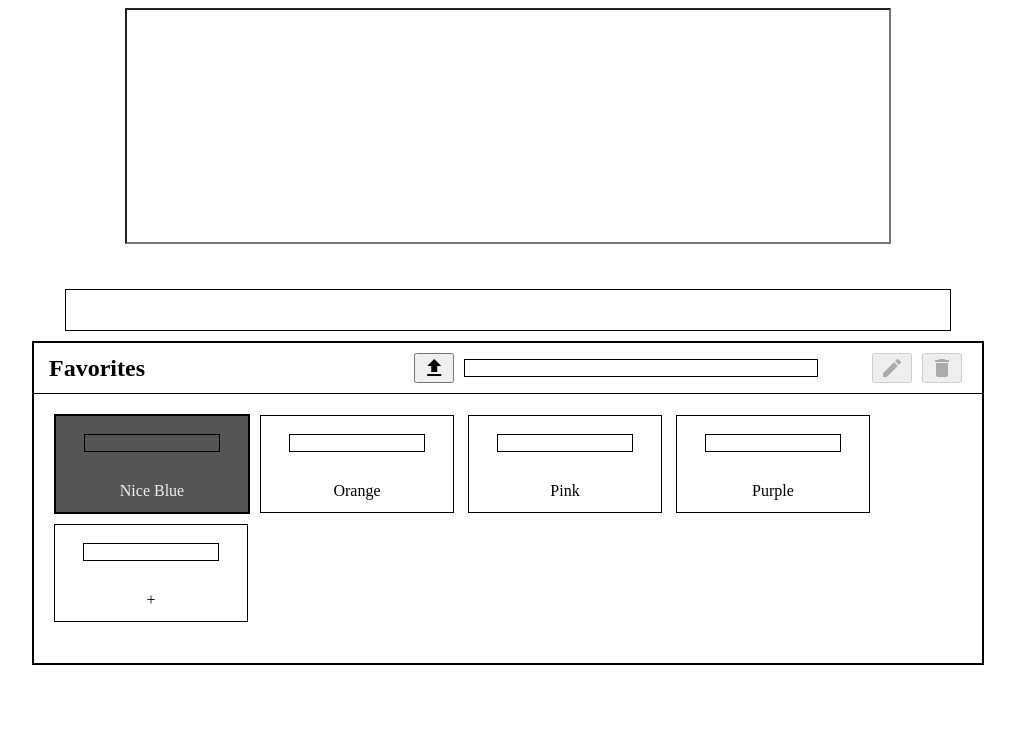
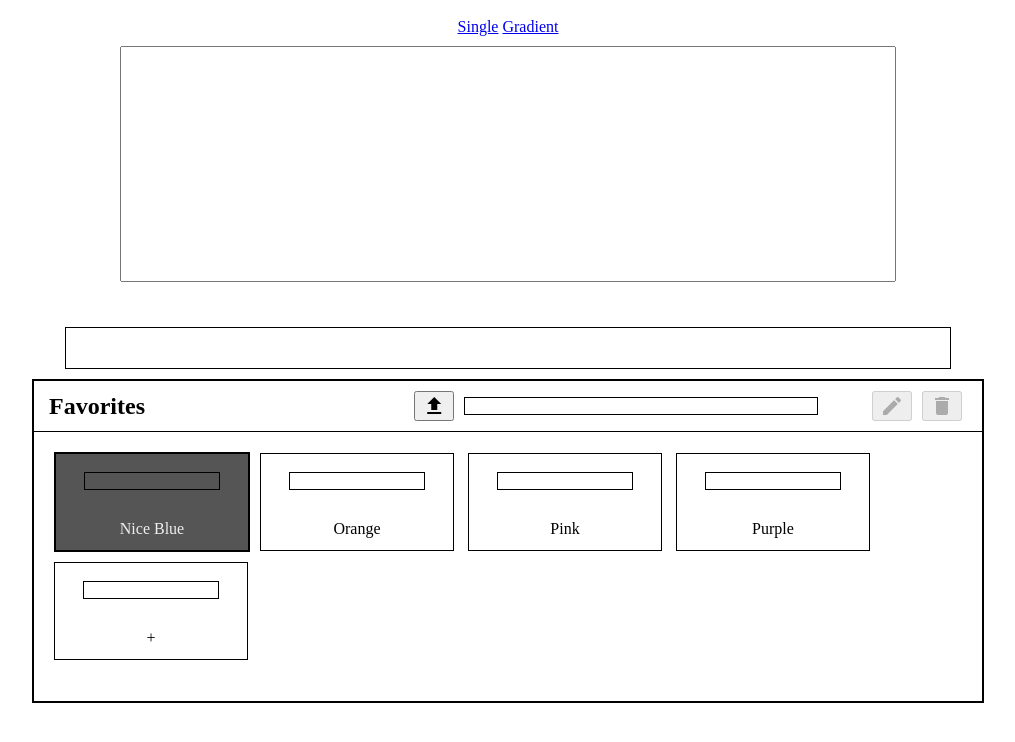
Before and after one commit to bridger-herman/automation, a Flask app: page / in a window 1280 px wide. Shown: the top 742 px of the page, without its empty margins (132-1147 px from the left). Run offline with Flask 2, Linux system fonts and the light colour scheme; some libraries are stand-ins or nearby versions.

Commit message:
Add page navigation

```diff
--- a/server/static/css/master.css
+++ b/server/static/css/master.css
@@ -3,9 +3,9 @@
  * #737373DD
  */
 
-.led-input-container {
+.page {
   width: 100%;
-  display: flex;
+  display: none;
   flex-direction: column;
   align-items: center;
 }
@@ -21,8 +21,7 @@
 
 .wheel-color-picker {
   height: calc(60vh*0.48) !important;
-  width: 60% !important;
-  border-radius: 0;
+  width: 60vw !important;
 }
 
 .color-preview {
@@ -45,3 +44,20 @@
 .w-preview {
   width: 20%;
 }
+
+nav {
+  display: flex;
+  justify-content: center;
+}
+nav ul {
+  margin: 10px;
+  padding: 0;
+  list-style: none;
+}
+nav ul li {
+  display: inline-block;
+}
+
+.page:target {
+  display: flex;
+}
--- a/server/static/js/favorites.js
+++ b/server/static/js/favorites.js
@@ -32,7 +32,7 @@
     if (!rgbw) {
       return;
     }
-    let container = $(event.target).parents('.led-input-container');
+    let container = $(event.target).parents('.page');
     setSliderRGBW(container, rgbw);
     let color = $(container).find('.wheel-color-picker').wheelColorPicker('color');
     let names = ['red', 'green', 'blue', 'white'];
--- a/server/static/js/index.js
+++ b/server/static/js/index.js
@@ -1,16 +1,17 @@
 function init() {
+  setUpNav();
   // Set up the color preview boxes
   setupColorPreviews();
 
   // Set up color mixer
   $('.wheel-color-picker').on('sliderup', function(event) {
-    let form = $(event.target).parents('.led-input-container');
+    let form = $(event.target).parents('.page');
     setSliderRGBW($(form));
     $(form).submit();
   });
 
   // Set up LED input containers
-  let containers = $('.led-input-container');
+  let containers = $('.page');
   containers.each(function (i) {
     let colorObj = $(containers[i]).find('.wheel-color-picker').wheelColorPicker('getColor');
     let currentRGBA = colorObjToArray(colorObj);
@@ -23,7 +24,7 @@
     setupInputRows(containers[i]);
     // Set up RGBW input submit
     $('.color-input').on('change', function(event) {
-      $(event.target).parents('.led-input-container').submit();
+      $(event.target).parents('.page').submit();
     })
   });
 
@@ -31,4 +32,20 @@
   setupLoadSelected();
 }
 
+function setUpNav() {
+  // Set up navigation
+  let defaultPage = 'single-led';
+  if (window.location.hash === '') {
+      window.location.hash = '#' + defaultPage;
+  }
+  $('nav ul li a[href="' + window.location.hash +
+      '"]').parent().addClass('active');
+  $(window).on(
+    'hashchange', function() {
+      $('nav ul li a').parent().removeClass('active'); $('nav ul li a[href="' +
+      window.location.hash + '"]').parent().addClass('active');
+    }
+  );
+}
+
 document.onload = init();
--- a/server/templates/index.html
+++ b/server/templates/index.html
@@ -12,7 +12,13 @@
     <title>Home Server</title>
   </head>
   <body>
-    <form method="post" class="led-input-container" id="single-led">
+    <nav>
+      <ul>
+        <li><a href="#single-led">Single</a></li>
+        <li><a href="#gradient-led">Gradient</a></li>
+      </ul>
+    </nav>
+    <form method="post" class="page" id="single-led">
       <input class="wheel-color-picker" type="text"
           value="{{wheel_color_value}}" data-wheelcolorpicker
           data-wcp-layout="block" data-wcp-sliders="wv"
@@ -82,6 +88,10 @@
       </div>
     </form>
 
+    <form class="page" method="post" id="gradient-led">
+      <p>hiya</p>
+    </form>
+
     <script
       src="https://ajax.googleapis.com/ajax/libs/jquery/3.2.1/jquery.min.js">
     </script>
```
